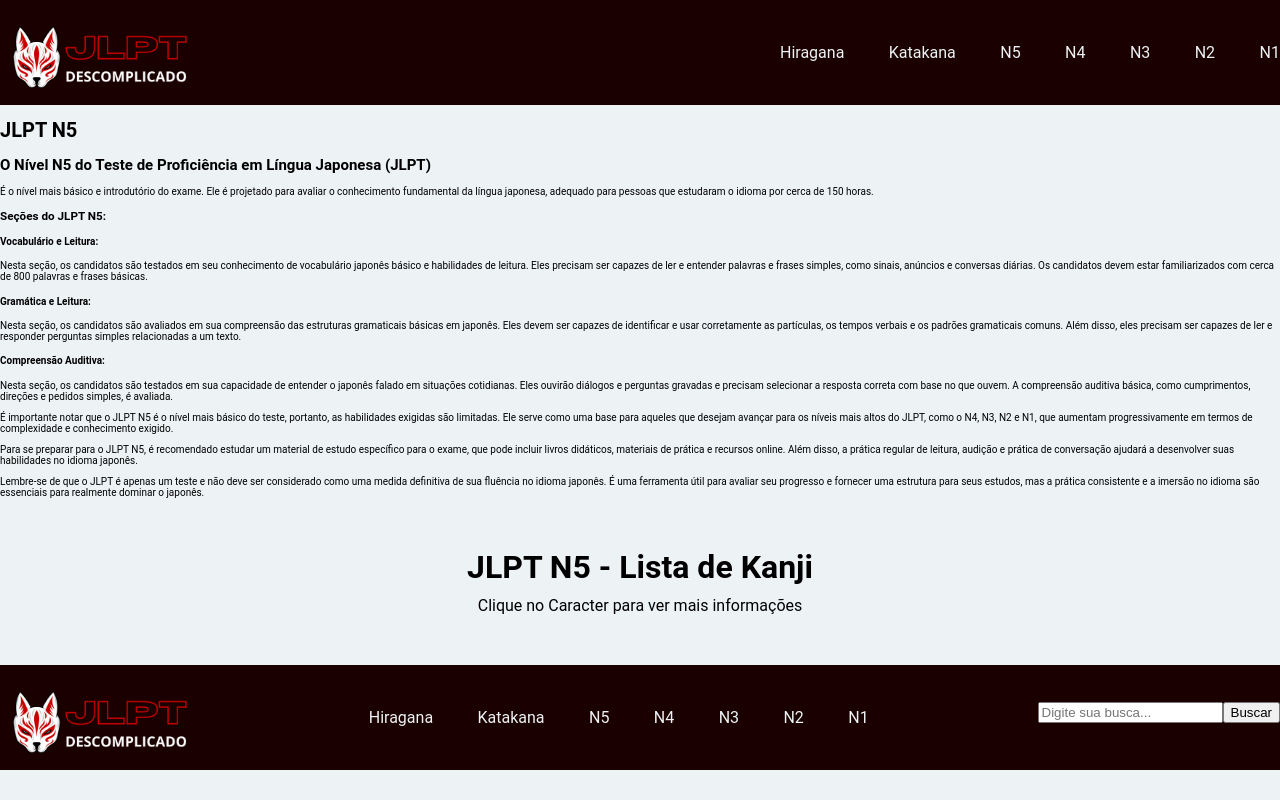
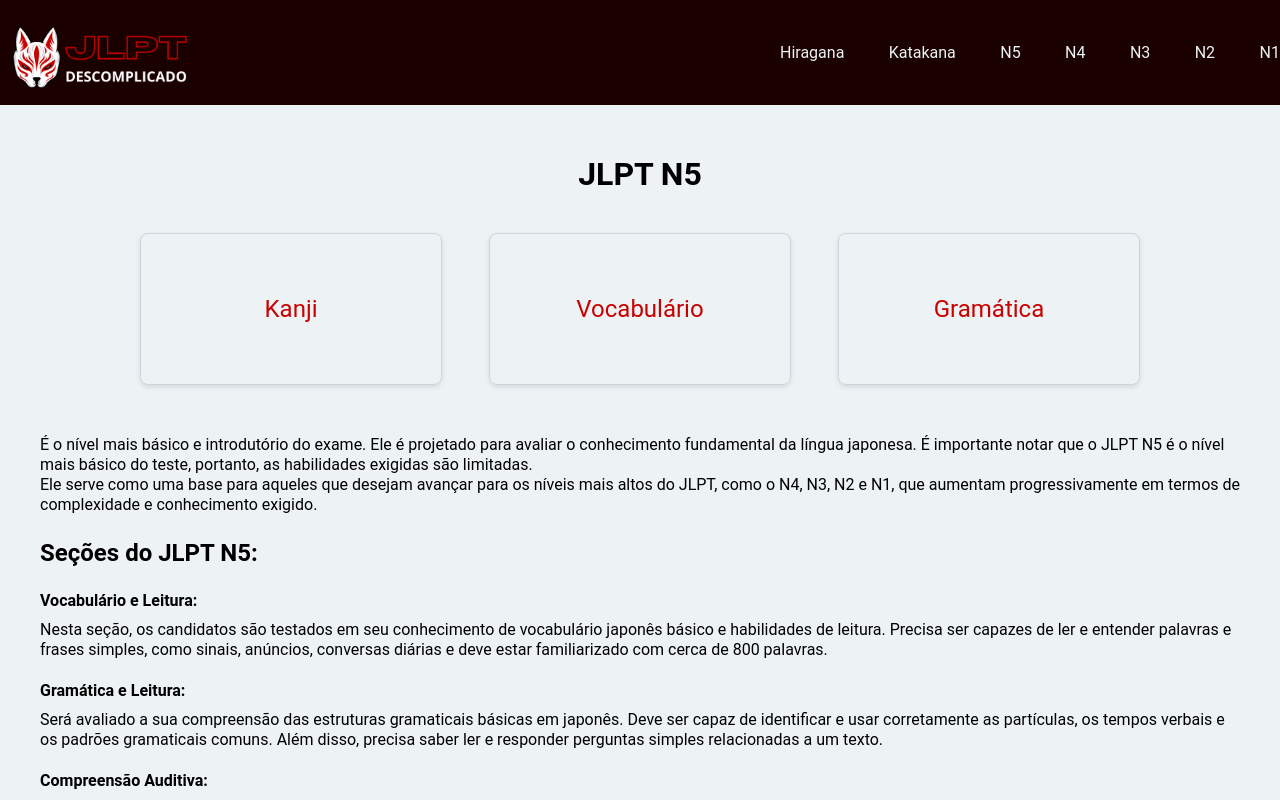
Before and after one commit to karlaoshikawa/JLPT-Descomplicado, a React (Create React App) app in the folder JLPT-descomplicado/: page /jlpt-n5 in a window 1280 px wide. Shown: the top 800 px of the page. Built offline with nearby package versions, Linux system fonts and the light colour scheme.

Commit message:
feat: Pag: sobre N5

```diff
--- a/JLPT-descomplicado/src/App.js
+++ b/JLPT-descomplicado/src/App.js
@@ -24,6 +24,9 @@ function App() {
       <Route exact path='/katakana/:caracter'><Caracter /></Route>
       {/* <Route exact path='/katakana/exercise-kaku'><ExerciseRomaji /></Route> */}
       <Route exact path='/jlpt-n5'><JLPTN5 /></Route>
+      <Route exact path='/jlpt-n5/kanji'><JLPTN5 /></Route>
+      <Route exact path='/jlpt-n5/vocabulary'><JLPTN5 /></Route>
+      <Route exact path='/jlpt-n5/grammar'><JLPTN5 /></Route>
       <Route exact path='/jlpt-n4'><Home /></Route>
       <Route exact path='/jlpt-n3'><Home /></Route>
       <Route exact path='/jlpt-n2'><Home /></Route>
--- a/JLPT-descomplicado/src/components/FirstSteps.module.scss
+++ b/JLPT-descomplicado/src/components/FirstSteps.module.scss
@@ -26,29 +26,7 @@
       object-fit: cover;
     }
 
-    a {
-      font-size: 2.4rem;
-      text-decoration: none;
-      color: #c80200;
-      border: 1px solid #ced4da;
-      border-radius: 8px;
-      display: flex;
-      flex-direction: column;
-      align-items: center;
-      justify-content: center;
-      height: 50px;
-      text-decoration: none;
-      width: 30rem;
-      height: 15rem;
-      margin-bottom: 3rem;
 
-      box-shadow: rgba(0, 0, 0, 0.1) 0px 2px 5px 0px;
-
-      &:hover,
-      &:active {
-        color: #ef233c;
-      }
-    }
 
     h2 {
       font-size: 3rem;
@@ -105,6 +83,7 @@
     &:hover,
     &:active {
       color: #ef233c;
+      box-shadow: rgba(0, 0, 0, 0.2) 0px 2px 5px 0px;
     }
   }
 
--- a/JLPT-descomplicado/src/components/N5Description.js
+++ b/JLPT-descomplicado/src/components/N5Description.js
@@ -1,66 +1,51 @@
+import style from "./N5Description.module.scss";
+
 export default function N5Description() {
   return (
-    <>
-      <h1>JLPT N5</h1>
-      <h2>O Nível N5 do Teste de Proficiência em Língua Japonesa (JLPT)</h2>
+    <div className={style.N5Description_container}>
+      <div className={style.N5Description_box}>
+        <div className={style.N5Description_gridItem}>
           <p>
             É o nível mais básico e introdutório do exame. Ele é projetado para
-        avaliar o conhecimento fundamental da língua japonesa, adequado para
-        pessoas que estudaram o idioma por cerca de 150 horas.
+            avaliar o conhecimento fundamental da língua japonesa. É importante
+            notar que o JLPT N5 é o nível mais básico do teste, portanto, as
+            habilidades exigidas são limitadas. <br />
+            Ele serve como uma base para aqueles que desejam avançar para os
+            níveis mais altos do JLPT, como o N4, N3, N2 e N1, que aumentam
+            progressivamente em termos de complexidade e conhecimento exigido.
           </p>
-
+        </div>
+        <div className={style.N5Description_gridItem}>
           <h3>Seções do JLPT N5:</h3>
 
           <h4>Vocabulário e Leitura:</h4>
           <p>
             Nesta seção, os candidatos são testados em seu conhecimento de
-        vocabulário japonês básico e habilidades de leitura. Eles precisam ser
+            vocabulário japonês básico e habilidades de leitura. Precisa ser
             capazes de ler e entender palavras e frases simples, como sinais,
-        anúncios e conversas diárias. Os candidatos devem estar familiarizados
-        com cerca de 800 palavras e frases básicas.
+            anúncios, conversas diárias e deve estar familiarizado com cerca de
+            800 palavras.
           </p>
 
           <h4>Gramática e Leitura:</h4>
           <p>
-        Nesta seção, os candidatos são avaliados em sua compreensão das
-        estruturas gramaticais básicas em japonês. Eles devem ser capazes de
-        identificar e usar corretamente as partículas, os tempos verbais e os
-        padrões gramaticais comuns. Além disso, eles precisam ser capazes de ler
-        e responder perguntas simples relacionadas a um texto.
+            Será avaliado a sua compreensão das estruturas gramaticais básicas
+            em japonês. Deve ser capaz de identificar e usar corretamente as
+            partículas, os tempos verbais e os padrões gramaticais comuns. Além
+            disso, precisa saber ler e responder perguntas simples relacionadas
+            a um texto.
           </p>
 
           <h4>Compreensão Auditiva:</h4>
           <p>
-        Nesta seção, os candidatos são testados em sua capacidade de entender o
-        japonês falado em situações cotidianas. Eles ouvirão diálogos e
-        perguntas gravadas e precisam selecionar a resposta correta com base no
-        que ouvem. A compreensão auditiva básica, como cumprimentos, direções e
-        pedidos simples, é avaliada.
+            O candidato é testado em sua capacidade de entender o japonês falado
+            em situações cotidianas. Será ouvido diálogos e perguntas gravadas e
+            precisa selecionar a resposta correta com base no que ouviu. A
+            compreensão auditiva básica, como cumprimentos, direções e pedidos
+            simples, é avaliada.
           </p>
-
-      <p>
-        É importante notar que o JLPT N5 é o nível mais básico do teste,
-        portanto, as habilidades exigidas são limitadas. Ele serve como uma base
-        para aqueles que desejam avançar para os níveis mais altos do JLPT, como
-        o N4, N3, N2 e N1, que aumentam progressivamente em termos de
-        complexidade e conhecimento exigido.
-      </p>
-
-      <p>
-        Para se preparar para o JLPT N5, é recomendado estudar um material de
-        estudo específico para o exame, que pode incluir livros didáticos,
-        materiais de prática e recursos online. Além disso, a prática regular de
-        leitura, audição e prática de conversação ajudará a desenvolver suas
-        habilidades no idioma japonês.
-      </p>
-
-      <p>
-        Lembre-se de que o JLPT é apenas um teste e não deve ser considerado
-        como uma medida definitiva de sua fluência no idioma japonês. É uma
-        ferramenta útil para avaliar seu progresso e fornecer uma estrutura para
-        seus estudos, mas a prática consistente e a imersão no idioma são
-        essenciais para realmente dominar o japonês.
-      </p>
-    </>
+        </div>
+      </div>
+    </div>
   );
 }
--- /dev/null
+++ b/JLPT-descomplicado/src/components/N5Description.module.scss
@@ -0,0 +1,27 @@
+.N5Description_container {
+  display: flex;
+  align-items: center;
+  max-width: 120rem;
+  margin: 0 auto;
+  flex-direction: column;
+
+  h1 {
+    font-size: 3.6rem;
+  }
+
+  p {
+    font-size: 1.6rem;
+    line-height: 2rem;
+    margin: 0 0 2rem 0;
+  }
+
+  h3 {
+    font-size: 2.4rem;
+  }
+
+  h4 {
+    font-size: 1.6rem;
+    margin-bottom: 1rem;
+  }
+
+}
--- /dev/null
+++ b/JLPT-descomplicado/src/components/NCards.js
@@ -0,0 +1,18 @@
+import { Link } from "react-router-dom";
+import style from "./NCards.module.scss";
+
+export default function NCards({number}) {
+  return (
+    <div className={style.NCards_container}>
+      <div className={style.NCards_itemBox}>
+        <Link to={`/jlpt-n${number}/kanji`}>Kanji</Link>
+      </div>
+      <div className={style.NCards_itemBox}>
+        <Link to={`/jlpt-n${number}/vocabulary`}>Vocabulário</Link>
+      </div>
+      <div className={style.NCards_itemBox}>
+        <Link to={`/jlpt-n${number}/grammar`}>Gramática</Link>
+      </div>
+    </div>
+  );
+}
--- /dev/null
+++ b/JLPT-descomplicado/src/components/NCards.module.scss
@@ -0,0 +1,36 @@
+.NCards_container {
+  display: flex;
+  align-items: space;
+  flex-wrap: wrap;
+  max-width: 100rem;
+  margin: 0rem auto;
+  flex-direction: row;
+  justify-content: space-between;
+
+  .NCards_itemBox {
+  a {
+      font-size: 2.4rem;
+      text-decoration: none;
+      color: #c80200;
+      border: 1px solid #ced4da;
+      border-radius: 8px;
+      display: flex;
+      flex-direction: column;
+      align-items: center;
+      justify-content: center;
+      height: 50px;
+      text-decoration: none;
+      width: 30rem;
+      height: 15rem;
+      margin-bottom: 5rem;
+
+      box-shadow: rgba(0, 0, 0, 0.1) 0px 2px 5px 0px;
+
+      &:hover,
+      &:active {
+        color: #ef233c;
+        box-shadow: rgba(0, 0, 0, 0.2) 0px 2px 5px 0px;
+      }
+    }
+  }
+}
--- a/JLPT-descomplicado/src/components/Table.module.scss
+++ b/JLPT-descomplicado/src/components/Table.module.scss
@@ -31,6 +31,11 @@
       margin-top: 0;
       color: #c80200;
     }
+
+    &:hover,
+      &:active {
+        box-shadow: rgba(0, 0, 0, 0.2) 0px 2px 5px 0px;
+      }
   }
 
   .table_box_yoon {
@@ -56,6 +61,11 @@
       margin-top: 0;
       color: #c80200;
     }
+
+    &:hover,
+      &:active {
+        box-shadow: rgba(0, 0, 0, 0.2) 0px 2px 5px 0px;
+      }
   }
 }
 
--- a/JLPT-descomplicado/src/pages/JLPTN5.js
+++ b/JLPT-descomplicado/src/pages/JLPTN5.js
@@ -1,17 +1,19 @@
 import Footer from "../components/Footer";
 import Header from "../components/Header";
 import N5Description from "../components/N5Description";
+import NCards from "../components/NCards";
 import TitleAndSubtitle from "../components/TitleAndSubtitle";
 
 export default function JLPTN5() {
   return (
     <>
       <Header />
+      <TitleAndSubtitle
+        wordH3={"JLPT N5"}
+        wordP={""}
+      />
+      <NCards number={5} />
       <N5Description />
-      <TitleAndSubtitle
-        wordH3={"JLPT N5 - Lista de Kanji"}
-        wordP={"Clique no Caracter para ver mais informações"}
-      />
       <Footer />
     </>
   );
```
Also changed, not shown: JLPT-descomplicado/src/images/N5-instagram.webp (added). Lines whose indentation alone changed are shown as unchanged.
